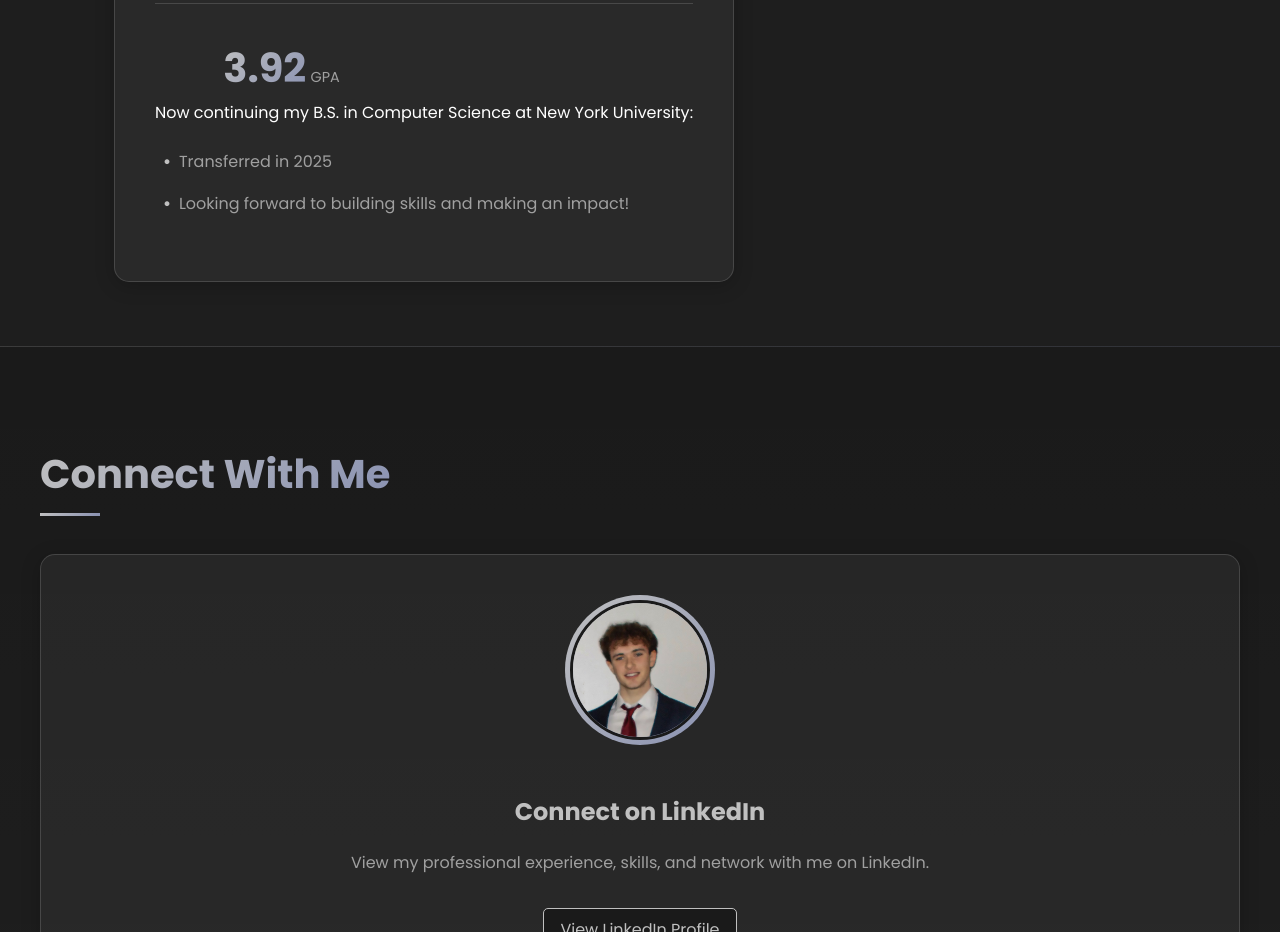
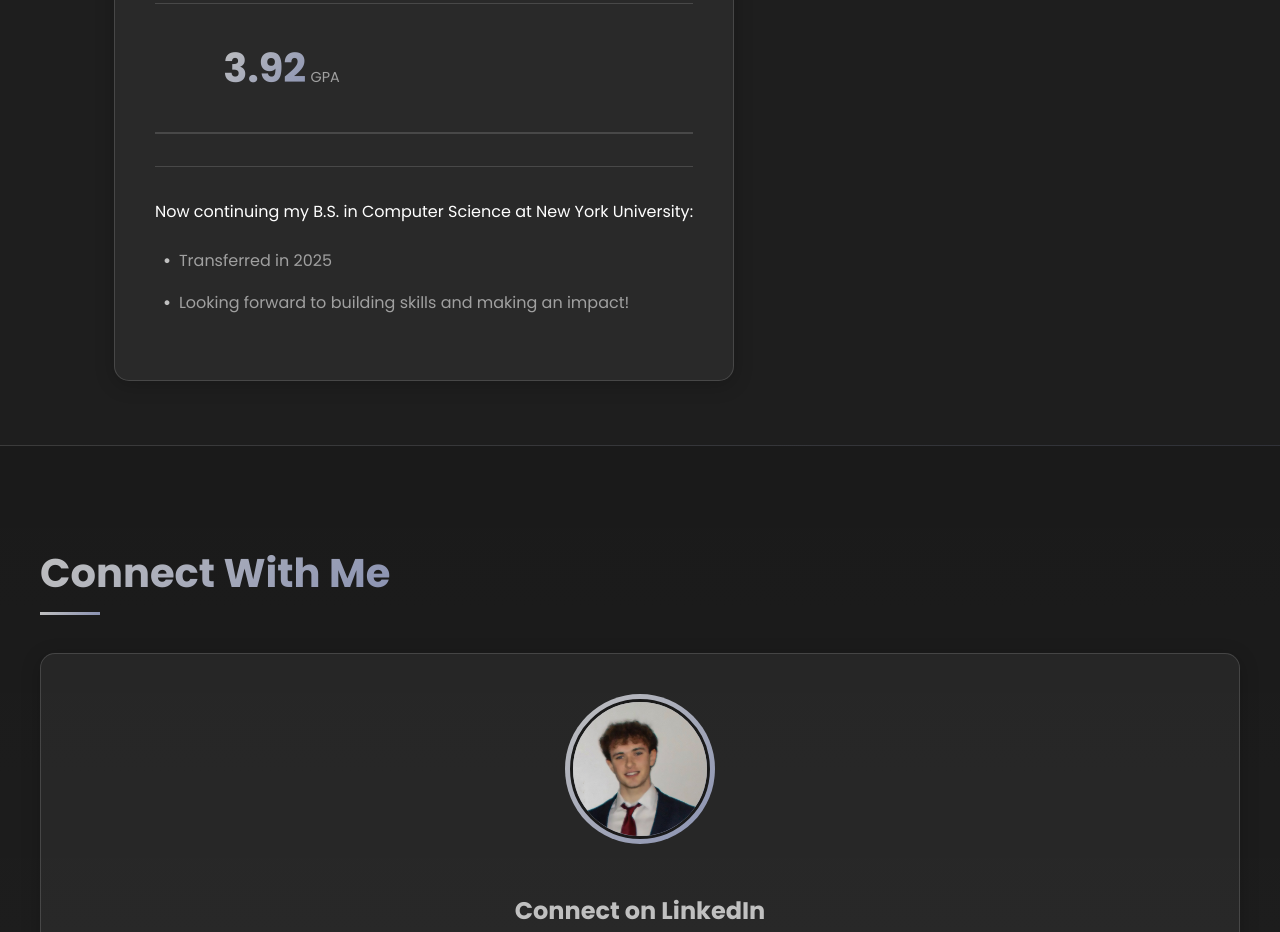
Before and after one commit to WillRoche2587/WillRoche2587.github.io, a website: page index.html in a window 1280 px wide. Shown: the part 3818-4750 px from the top of the page. Drawn offline with nearby package versions, Linux system fonts and the light colour scheme; animation ran at ten frames a second.

Commit message:
Update index.html

```diff
--- a/index.html
+++ b/index.html
@@ -159,7 +159,6 @@
                     <div class="resume-preview">
                         <div class="resume-card">
                             <h3>My Professional Journey</h3>
-
                             <p>Computer Science student at TCNJ (pre-transfer):</p>
                             <ul>
                                 <li>Full-stack Development</li>
@@ -174,6 +173,7 @@
                                 </div>
                             </div>
 
+                            <div class="education-separator"></div>
 
                             <p>Now continuing my B.S. in Computer Science at New York University:</p>
                             <ul>
```
Lines whose indentation alone changed are shown as unchanged.
